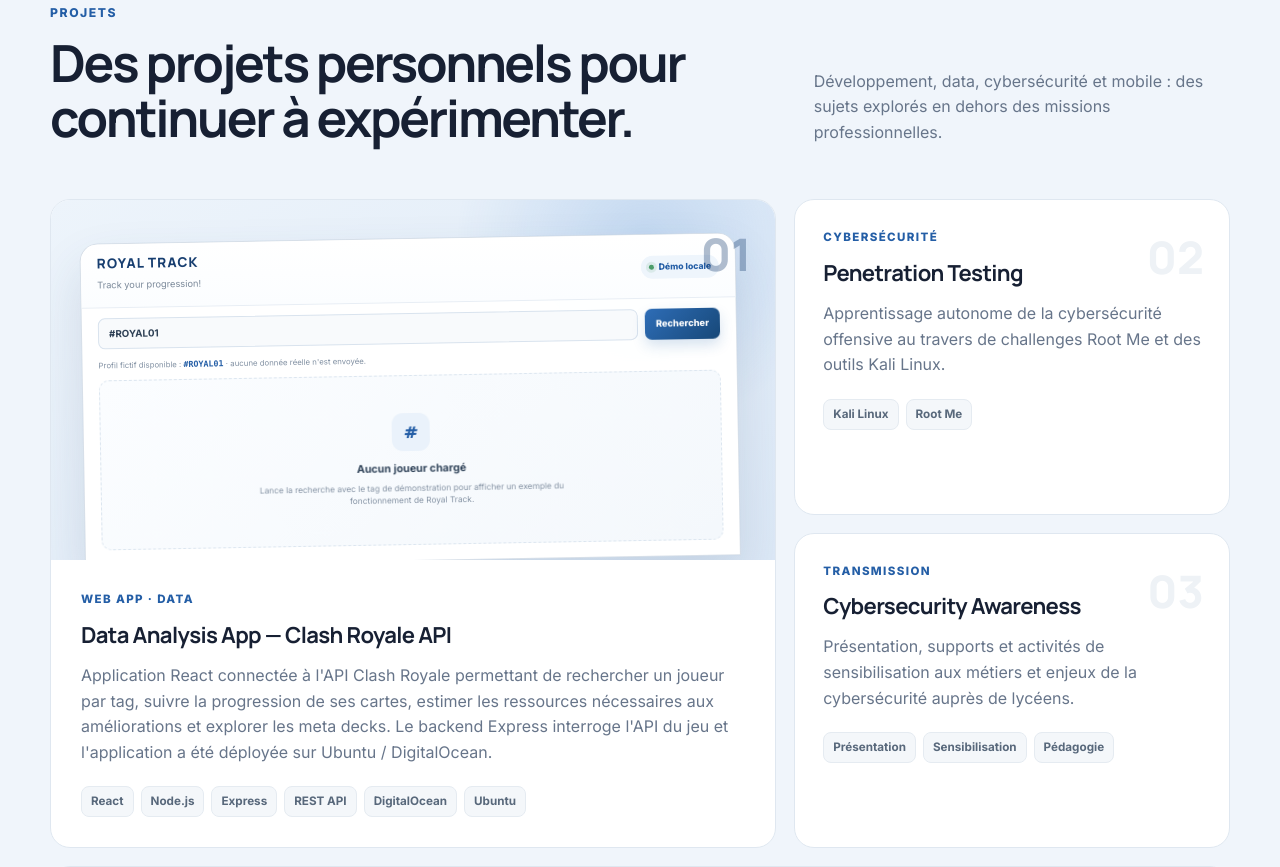
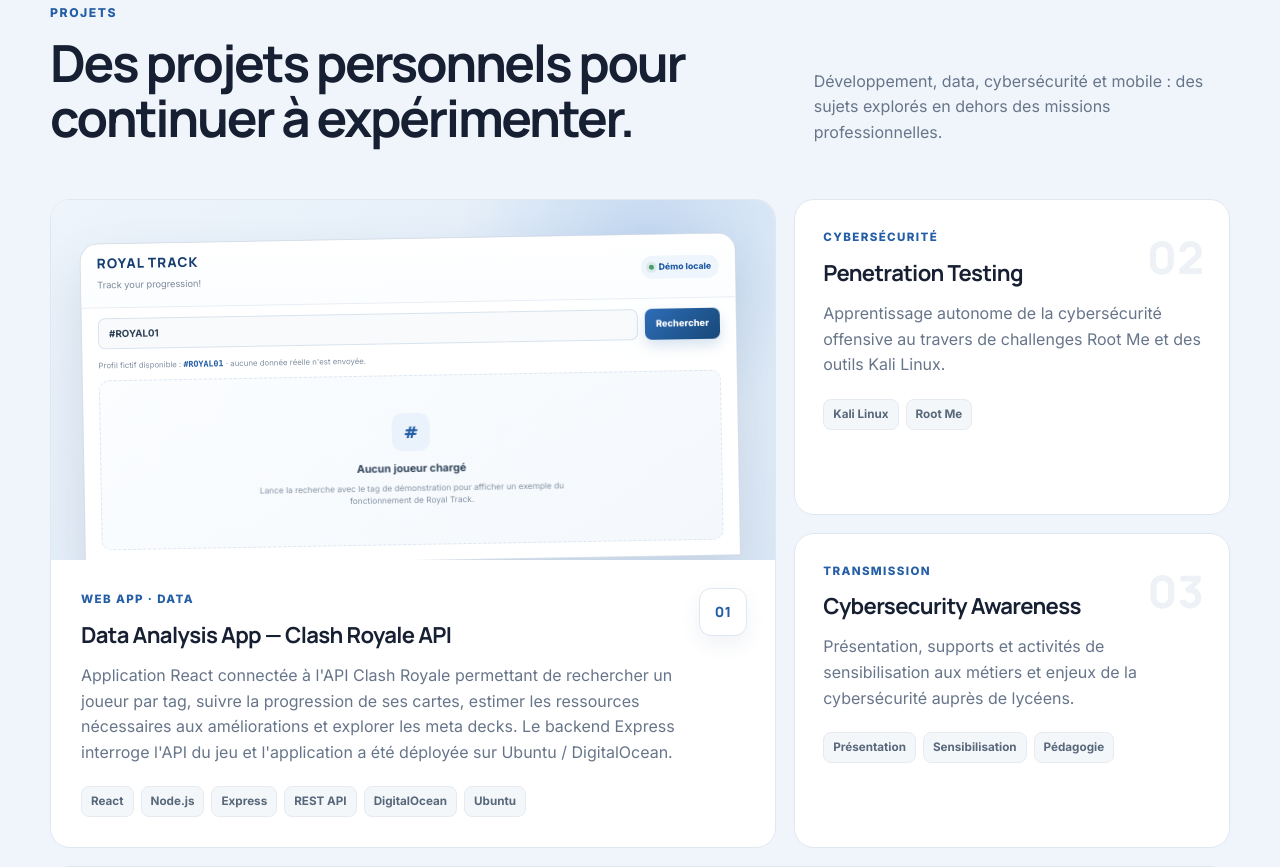
Before and after one commit to Greg2407-maker/gregory.dourlent, a plain HTML site: page index.html in a window 1280 px wide. Shown: the part 3784-4651 px from the top of the page. Drawn offline with Linux system fonts and the light colour scheme.

Commit message:
Move project 01 badge beside title and increase demo pulse frequency

```diff
--- a/css/style.css
+++ b/css/style.css
@@ -130,7 +130,45 @@ img { max-width: 100%; display: block; }
 .projects-grid { display: grid; grid-template-columns: 1.25fr .75fr; gap: 18px; }
 .project-card { position: relative; min-height: 275px; border: 1px solid var(--border); border-radius: var(--radius-md); background: var(--surface); padding: 28px; overflow: hidden; transition: transform .25s ease, box-shadow .25s ease; }
 .project-card:hover { transform: translateY(-5px); box-shadow: var(--shadow-soft); }
-.project-card--featured { grid-row: span 2; padding: 0; }
+.project-card--featured {
+  grid-row: span 2;
+  padding: 0;
+  display: grid;
+  grid-template-columns: minmax(0, 1fr) auto;
+  grid-template-rows: auto auto;
+}
+.project-card--featured .project-visual--royal {
+  grid-column: 1 / -1;
+  grid-row: 1;
+}
+.project-card--featured .project-body {
+  grid-column: 1 / -1;
+  grid-row: 2;
+  padding-right: 100px;
+}
+.project-card--featured .project-number--featured {
+  position: static !important;
+  grid-column: 2;
+  grid-row: 2;
+  align-self: start;
+  justify-self: end;
+  width: 48px;
+  height: 48px;
+  margin: 28px 28px 0 0;
+  display: grid;
+  place-items: center;
+  border: 1px solid var(--border);
+  border-radius: 12px;
+  background: #fff;
+  box-shadow: 0 8px 20px rgba(35,69,110,.07);
+  color: var(--blue) !important;
+  font-size: .88rem !important;
+  line-height: 1;
+  letter-spacing: .04em;
+  z-index: 5 !important;
+  top: auto !important;
+  right: auto !important;
+}
 .project-visual { height: 340px; background: radial-gradient(circle at 75% 20%, #dceafb 0, transparent 28%), linear-gradient(145deg, #edf4fb, #dce8f6); padding: 50px 50px 0; overflow: hidden; }
 .mock-window { height: 100%; border: 1px solid rgba(112, 140, 171, .25); border-radius: 18px 18px 0 0; background: #fff; box-shadow: 0 24px 50px rgba(48, 80, 116, .13); transform: rotate(-2deg); }
 .mock-toolbar { height: 38px; border-bottom: 1px solid #e9eef4; display: flex; align-items: center; gap: 6px; padding: 0 13px; }
@@ -186,7 +224,7 @@ img { max-width: 100%; display: block; }
   }
 }
 .royal-demo__search:not(:disabled) {
-  animation: royal-search-nudge 4.6s ease-in-out infinite;
+  animation: royal-search-nudge 3.4s ease-in-out infinite;
   will-change: transform, box-shadow;
 }
 .royal-demo__search:not(:disabled):hover,
@@ -245,6 +283,14 @@ img { max-width: 100%; display: block; }
   .timeline-title-row { flex-direction: column; }
   .pill { align-self: flex-start; }
   .project-visual { height: 250px; padding: 35px 24px 0; }
+  .project-card--featured .project-body { padding-right: 82px; }
+  .project-card--featured .project-number--featured {
+    width: 42px;
+    height: 42px;
+    margin: 27px 20px 0 0;
+    border-radius: 11px;
+    font-size: .8rem !important;
+  }
   .contact-card h2 { font-size: 2.3rem; }
   .btn-white { min-width: 0; width: 100%; overflow-wrap: anywhere; }
   .contact-actions { width: 100%; }
```
